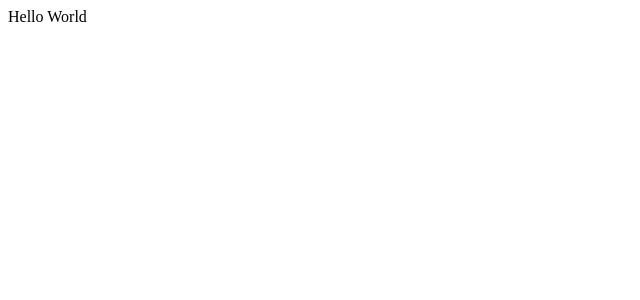
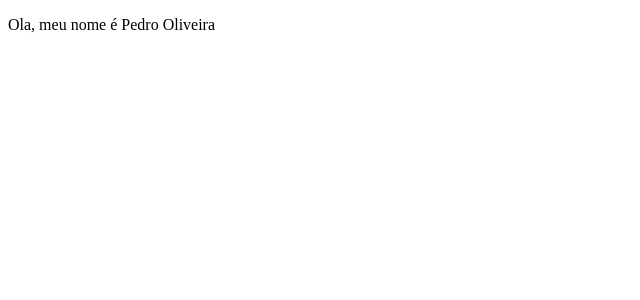
Before and after one commit to pedroSoaresll/salestrekker-australian-challenge, a React app: page / in a window 1280 px wide. Shown: the top 300 px of the page, without its empty margins (0-640 px from the left). Built offline with nearby package versions, Linux system fonts and the light colour scheme.

Commit message:
feat: add test component using react

```diff
--- /dev/null
+++ b/src/App.js
@@ -0,0 +1,10 @@
+import { StrictMode } from 'react'
+import { Test } from './features/Test'
+
+export const App = () => {
+  return (
+    <StrictMode>
+      <Test />
+    </StrictMode>
+  )
+}
--- /dev/null
+++ b/src/features/Test.js
@@ -0,0 +1,11 @@
+import { useState } from 'react'
+
+export const Test = () => {
+  const [personName] = useState('Pedro Oliveira')
+
+  return (
+    <div>
+      <p>Ola, meu nome é {personName}</p>
+    </div>
+  )
+}
--- a/src/index.js
+++ b/src/index.js
@@ -1,4 +1,5 @@
 import ReactDOM from 'react-dom/client'
+import { App } from './App'
 
 const root = ReactDOM.createRoot(document.querySelector('#root'))
-root.render(<>Hello World</>)
+root.render(<App />)
```
